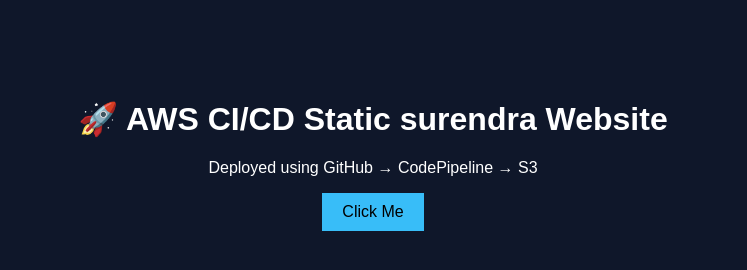
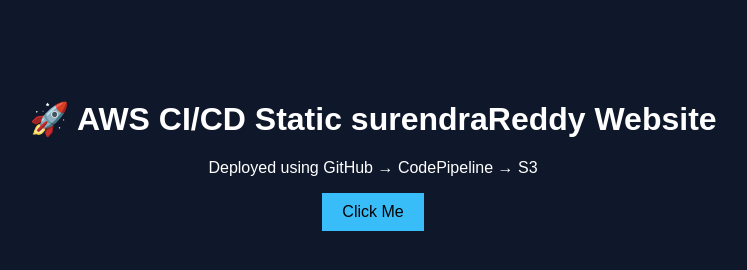
Before and after one commit to SurendraReddy53/aws-static-website, a plain HTML site: page index.html in a window 1280 px wide. Shown: the whole page, without its empty margins (267-1014 px from the left). Drawn offline with Linux system fonts and the light colour scheme.

Commit message:
Update index.html

```diff
--- a/index.html
+++ b/index.html
@@ -7,7 +7,7 @@
 </head>
 <body>
     <div class="container">
-        <h1>🚀 AWS CI/CD Static surendra Website</h1>
+        <h1>🚀 AWS CI/CD Static surendraReddy Website</h1>
         <p>Deployed using GitHub → CodePipeline → S3</p>
         <button onclick="showMessage()">Click Me</button>
         <p id="msg"></p>
```
